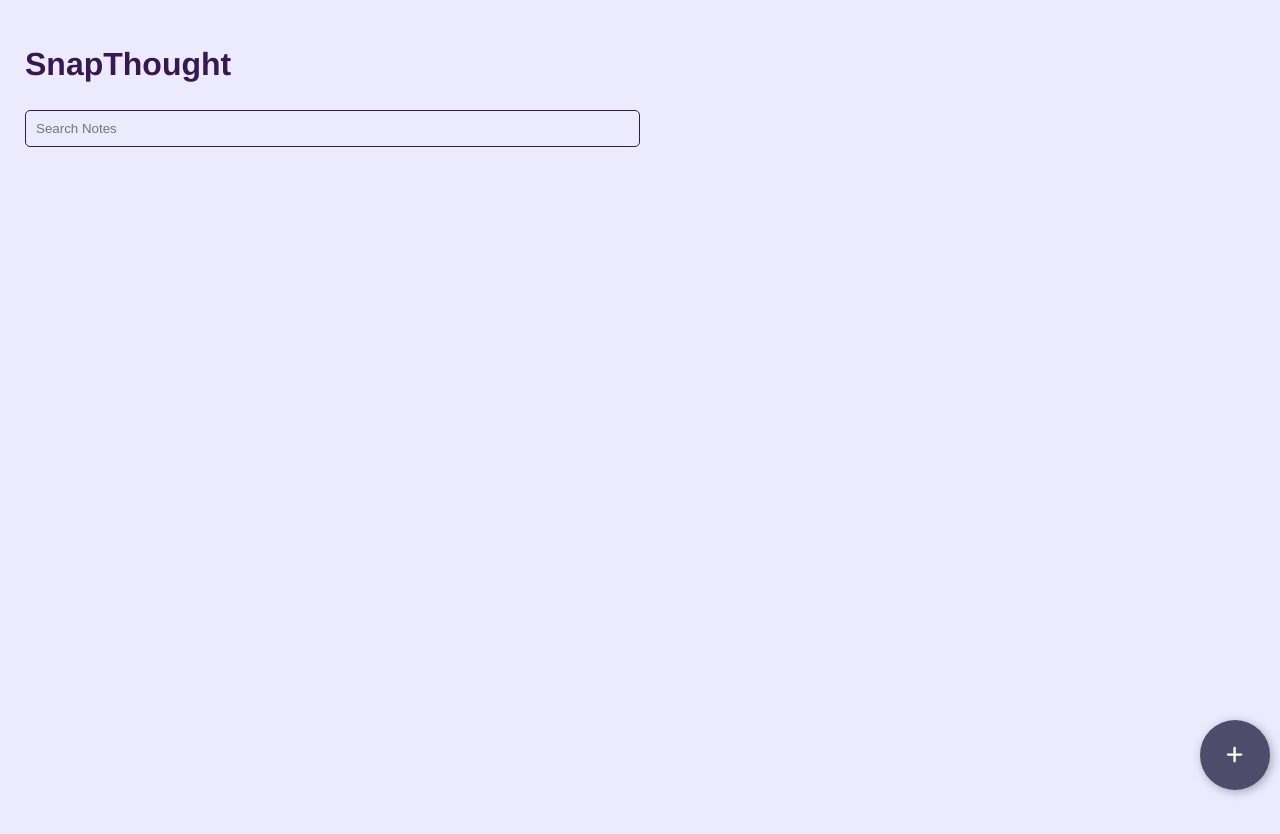
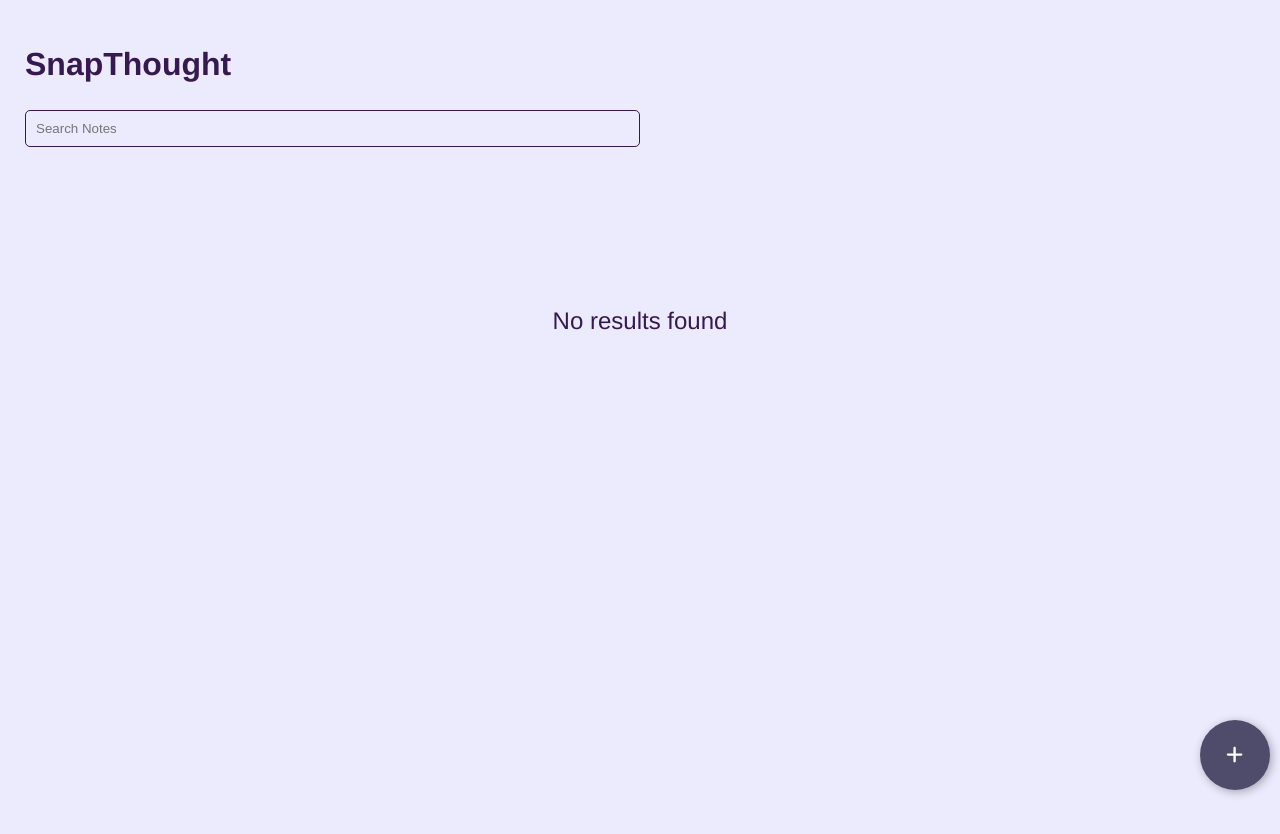
Before and after one commit to hruthvikababburi/my-snapthought, a React (Create React App) app: page / in a window 1280 px wide. Shown: the top 834 px of the page. Built offline with nearby package versions, Linux system fonts and the light colour scheme.

Commit message:
Added Functionality to search bar.

```diff
--- a/src/App.css
+++ b/src/App.css
@@ -255,7 +255,12 @@
 .floating-button:hover {
   background-color: #371952;
 }
-
+.no-results-message{
+  margin: 100px;
+  font-family: 'Franklin Gothic Medium', 'Arial Narrow', Arial, sans-serif;
+  font-size: large;
+  color: #371952;
+}
 
 
 
@@ -410,5 +415,9 @@
     height: auto;
     width: auto;
   }
+  .no-results-message{
+    margin: 150px;
+    font-size: x-large;
+  }
 
 }
--- a/src/Components/Homepage.js
+++ b/src/Components/Homepage.js
@@ -1,27 +1,47 @@
-import React, { useContext } from 'react'
-import EachNote from './EachNote'
-// import { Link } from 'react-router-dom';
+import React, { useContext, useState } from 'react';
+import EachNote from './EachNote';
 import NoteContext from '../Contexts/NoteContext';
 import FloatingButton from './FloatingButton';
 
 export default function HomePage() {
-  const {notes} = useContext(NoteContext)
-  return (
-    <div className='main-cont'>
-      <div className='main-upper-cont'>
-        <h1 className='title'>SnapThought</h1>
-
-      </div>
-      <input type='search' placeholder='Search Notes' className='input-search'/>
-      {notes.map((note)=>{
-        return (<EachNote key={note.id} note={note}/>)
-      })}
-      <FloatingButton/>
+    const { notes } = useContext(NoteContext);
+    const [searchQuery, setSearchQuery] = useState('');
 
 
+    const filteredNotes = notes.filter(note =>
+        note.title.toLowerCase().includes(searchQuery.toLowerCase()) ||
+        note.description.toLowerCase().includes(searchQuery.toLowerCase())
+    );
 
 
-    </div>
+    const handleSearchChange = (event) => {
+        setSearchQuery(event.target.value);
+    };
 
-  )
+    return (
+        <div className='main-cont'>
+            <div className='main-upper-cont'>
+                <h1 className='title'>SnapThought</h1>
+            </div>
+
+            <input
+                type='search'
+                placeholder='Search Notes'
+                className='input-search'
+                value={searchQuery}
+                onChange={handleSearchChange}
+            />
+
+
+            {filteredNotes.length > 0 ? (
+                filteredNotes.map((note) => (
+                    <EachNote key={note.id} note={note} />
+                ))
+            ) : (
+                <div className='no-results-message'>No results found</div>
+            )}
+
+            <FloatingButton />
+        </div>
+    );
 }
```
